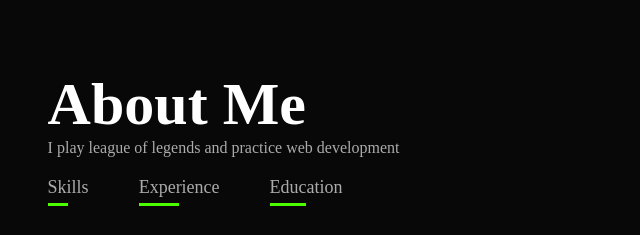
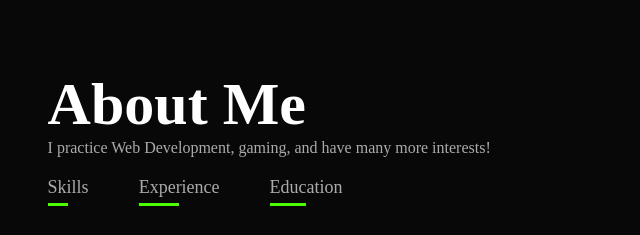
Before and after one commit to CameronLOliver/Portfolio, a plain HTML site: page portfolio-html.html in a window 1280 px wide. Shown: the part 820-1055 px from the top of the page, 490-1130 px from the left. Drawn offline with Linux system fonts and the light colour scheme.

Commit message:
Update portfolio-html.html

```diff
--- a/portfolio-html.html
+++ b/portfolio-html.html
@@ -36,7 +36,7 @@
                 <div class="about-col-1"><img src="https://imgur.com/e6OOdly" /></div>
                 <div class="about-col-2">
                     <h1 class="sub-title">About Me</h1>
-                    <p>I play league of legends and practice web development</p>
+                    <p>I practice Web Development, gaming, and have many more interests!</p>
 
                     <div class="tab-titles">
                         <p class="tab-links active-link" onclick="opentab('skills')">Skills</p>
```
